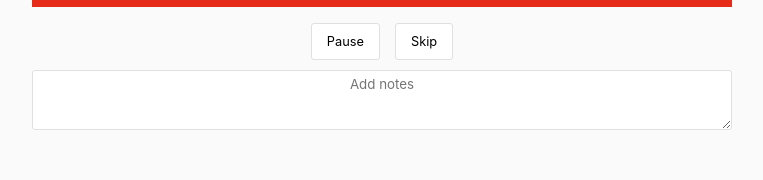
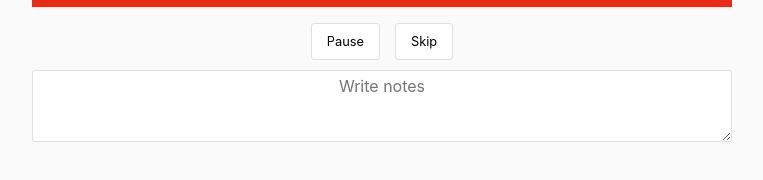
Before and after one commit to adriangoransson/pomodoro, a Vue app: page / in a window 1280 px wide. Both pictures are taken after a click on the button "Start". Shown: the part 290-470 px from the top of the page, without its empty margins (258-1021 px from the left). Built offline with nearby package versions, Linux system fonts and the light colour scheme.

Commit message:
Input styling

```diff
--- a/src/App.vue
+++ b/src/App.vue
@@ -71,6 +71,7 @@ export default {
                   sans-serif;
 
     box-sizing: border-box;
+    -webkit-appearance: none;
   }
 
   body {
--- a/src/components/Notepad.vue
+++ b/src/components/Notepad.vue
@@ -1,6 +1,6 @@
 <template>
   <div>
-    <textarea v-model="text" rows="3" placeholder="Add notes"></textarea>
+    <textarea v-model="text" rows="3" placeholder="Write notes"></textarea>
   </div>
 </template>
 
@@ -29,5 +29,6 @@ export default {
     width: 100%;
     border: 1px solid var(--border-color);
     border-radius: var(--border-radius);
+    font-size: initial;
   }
 </style>
--- a/src/components/Settings.vue
+++ b/src/components/Settings.vue
@@ -115,13 +115,17 @@ export default {
 
   .form-field label {
     flex: 1 0 150px;
-    max-width: 250px;
+    max-width: 40%;
     text-align: right;
     margin-right: 10px;
   }
 
   .form-field input {
-    flex: 1 0 100px;
+    flex: 1 1 100px;
+    max-width: 60%;
     padding: 5px;
+    border: 1px solid var(--border-color);
+    border-radius: var(--border-radius);
+    font-size: initial;
   }
 </style>
```
